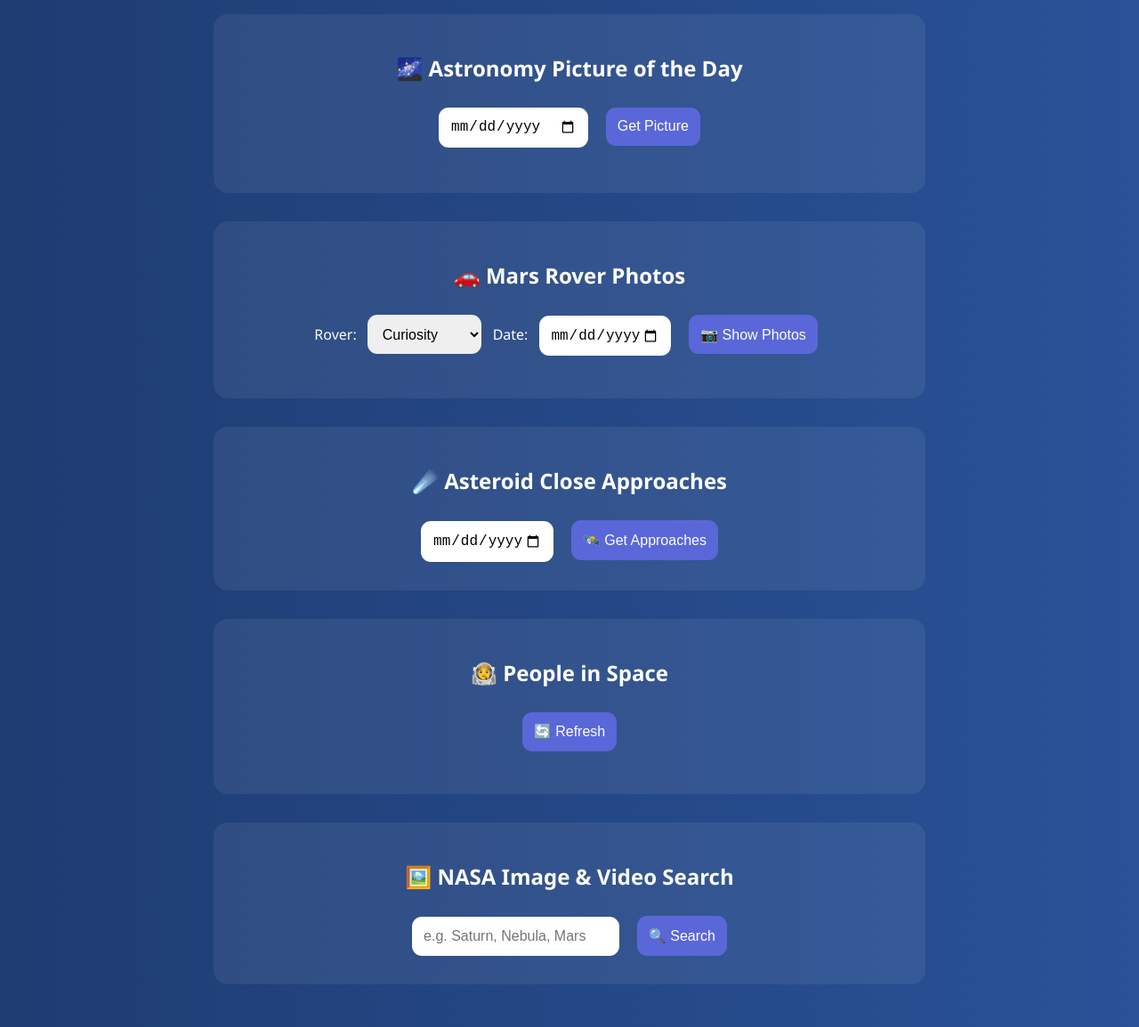
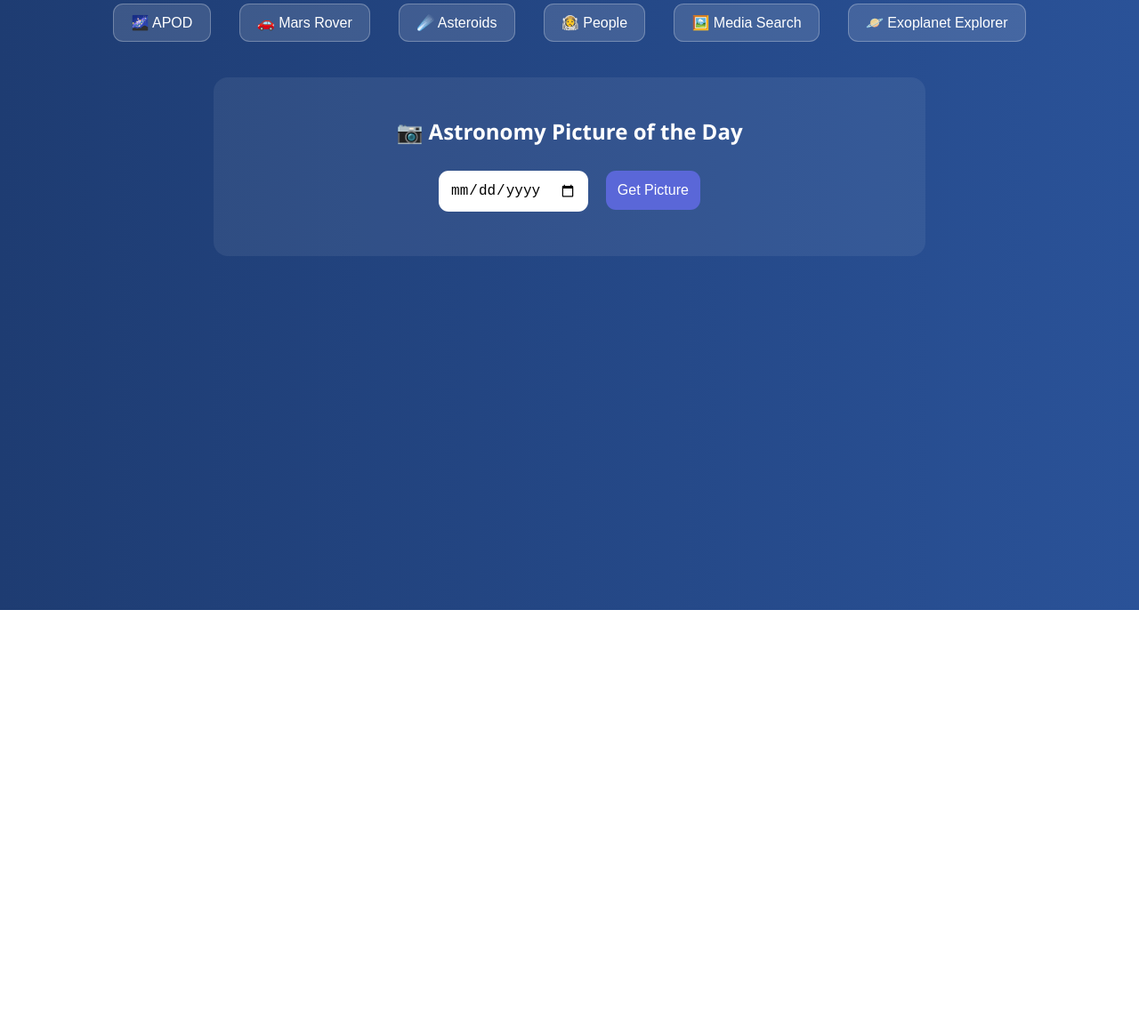
Before and after one commit to StarryExplorers/AstroScope, a plain HTML site: page index.html in a window 1280 px wide. Shown: the part 114-1269 px from the top of the page at 89% size. After the commit the page ends 800 px from the top, so only its background shows below. Drawn offline with Linux system fonts and the light colour scheme.

Commit message:
Update index.html

```diff
--- a/index.html
+++ b/index.html
@@ -10,232 +10,240 @@
   * { box-sizing: border-box; }
   body {
     font-family: 'Segoe UI', sans-serif;
-      margin: 0;
-      padding: 1rem;
+    margin:0; padding:1rem;
     background: linear-gradient(to right, #1e3c72, #2a5298);
-      color: white;
-      text-align: center;
+    color:white; text-align:center;
   }
-    h1 { font-size: 2.5rem; margin-bottom: 1rem; }
+  h1 { font-size:2.4rem; margin-bottom:1rem; }
   section {
-      margin: 2rem auto;
-      padding: 1.5rem;
-      background: #ffffff11;
-      border-radius: 1rem;
-      max-width: 800px;
+    margin:2rem auto; padding:1.5rem;
+    background:#ffffff11; border-radius:1rem;
+    max-width:800px; display:none;
   }
+  section.active { display:block; }
+  input,select,button {
+    padding:.8rem; margin:.5rem;
+    font-size:1rem; border-radius:.7rem; border:none;
+  }
+  button { background:#5a67d8; color:white; cursor:pointer; }
   img {
-      width: 100%;
-      max-width: 600px;
-      border-radius: 1rem;
-      margin-top: 1rem;
+    width:100%; max-width:600px;
+    border-radius:1rem; margin-top:1rem;
   }
-    input, select, button {
-      padding: 0.8rem;
-      margin: 0.5rem;
-      font-size: 1rem;
-      border-radius: 0.7rem;
-      border: none;
+  .gallery img {
+    width:100%; max-width:300px;
+    border-radius:1rem; margin: .5rem;
   }
-    button {
-      background: #5a67d8;
-      color: white;
-      cursor: pointer;
+  .tabs { display:flex; justify-content:center;
+    flex-wrap:wrap; gap:1rem; margin-bottom:1rem;
   }
-    #mars-gallery {
-      display: flex;
-      flex-wrap: wrap;
-      justify-content: center;
-      gap: 1rem;
-      margin-top: 1rem;
-    }
-    #mars-gallery img, #gallery-results img {
-      width: 100%;
-      max-width: 300px;
-      border-radius: 1rem;
+  .tabs button {
+    background:#ffffff22; border:1px solid #ffffff44;
+    color:white; border-radius:.7rem;
+    padding:.7rem 1.2rem;
   }
 </style>
 </head>
 <body>
+
 <h1>🔭 AstroScope</h1>
 
-  <!-- APOD Section -->
+<div class="tabs">
+  <button onclick="switchTab('apod')">🌌 APOD</button>
+  <button onclick="switchTab('mars-rover')">🚗 Mars Rover</button>
+  <button onclick="switchTab('asteroids')">☄️ Asteroids</button>
+  <button onclick="switchTab('people')">👩‍🚀 People</button>
+  <button onclick="switchTab('gallery')">🖼️ Media Search</button>
+  <button onclick="switchTab('exoplanets')">🪐 Exoplanet Explorer</button>
+</div>
+
+<!-- APOD -->
 <section id="apod">
-    <h2>🌌 Astronomy Picture of the Day</h2>
+  <h2>📷 Astronomy Picture of the Day</h2>
   <input type="date" id="apod-date" />
   <button onclick="getAPOD()">Get Picture</button>
-    <div id="apod-result">
+  <div>
     <h3 id="apod-title"></h3>
-      <img id="apod-img" src="" alt="" style="display:none;">
+    <img id="apod-img" src="" style="display:none">
     <p id="apod-desc"></p>
   </div>
 </section>
 
-  <!-- Mars Rover Photos -->
+<!-- Mars -->
 <section id="mars-rover">
   <h2>🚗 Mars Rover Photos</h2>
-    <label for="rover">Rover:</label>
-    <select id="rover">
-      <option value="curiosity">Curiosity</option>
-      <option value="opportunity">Opportunity</option>
-      <option value="spirit">Spirit</option>
-    </select>
-    <label for="mars-date">Date:</label>
+  <select id="rover"><option>curiosity</option><option>opportunity</option><option>spirit</option></select>
   <input type="date" id="mars-date" max="2023-12-31" />
-    <button onclick="getMarsPhotos()">📷 Show Photos</button>
+  <button onclick="getMarsPhotos()">Show Photos</button>
   <div id="mars-gallery"></div>
 </section>
 
-  <!-- Asteroids Section -->
+<!-- Asteroids -->
 <section id="asteroids">
   <h2>☄️ Asteroid Close Approaches</h2>
-    <input type="date" id="asteroid-date" max="2025-12-31">
-    <button onclick="getAsteroids()">🛰️ Get Approaches</button>
+  <input type="date" id="asteroid-date" max="2025-12-31" />
+  <button onclick="getAsteroids()">Get Approaches</button>
   <div id="asteroid-list"></div>
 </section>
 
-  <!-- People in Space -->
+<!-- People -->
 <section id="people">
   <h2>👩‍🚀 People in Space</h2>
-    <button onclick="fetchPeople()">🔄 Refresh</button>
-    <div id="peopleList" style="margin-top: 1rem;"></div>
+  <button onclick="fetchPeople()">Refresh</button>
+  <div id="peopleList"></div>
 </section>
 
-  <!-- NASA Image & Video Gallery -->
-  <section id="nasa-gallery">
+<!-- Gallery -->
+<section id="gallery">
   <h2>🖼️ NASA Image & Video Search</h2>
-    <input type="text" id="gallery-query" placeholder="e.g. Saturn, Nebula, Mars" />
-    <button onclick="searchGallery()">🔍 Search</button>
-    <div id="gallery-results"></div>
+  <input type="text" id="gallery-query" placeholder="e.g. Saturn" />
+  <button onclick="searchGallery()">Search</button>
+  <div id="gallery-results" class="gallery"></div>
+</section>
+
+<!-- Exoplanets -->
+<section id="exoplanets">
+  <h2>🪐 Exoplanet Explorer</h2>
+  <input type="text" id="exo-query" placeholder="e.g. kepler, TRAPPIST-1" />
+  <button onclick="searchExoplanets()">Search Planets</button>
+  <div id="exo-results"></div>
 </section>
 
 <script>
   const API_KEY = "GoahzBndb1f0dDBn6OoWFi8qphcYSbKfD4kN7B6N";
 
+  function switchTab(id) {
+    document.querySelectorAll("section").forEach(s => s.classList.remove("active"));
+    document.getElementById(id).classList.add("active");
+  }
+  switchTab("apod");
+
   async function getAPOD() {
-      const date = document.getElementById("apod-date").value;
-      const url = `https://api.nasa.gov/planetary/apod?api_key=${API_KEY}&date=${date}`;
+    const date=document.getElementById("apod-date").value;
+    const url=`https://api.nasa.gov/planetary/apod?api_key=${API_KEY}&date=${date}`;
     try {
-        const res = await fetch(url);
-        const data = await res.json();
-        document.getElementById("apod-title").textContent = data.title;
-        const img = document.getElementById("apod-img");
-        if (data.media_type === "image") {
-          img.src = data.url;
-          img.style.display = "block";
-        } else {
-          img.style.display = "none";
-        }
-        document.getElementById("apod-desc").textContent = data.explanation;
+      const d=await fetch(url).then(r=>r.json());
+      document.getElementById("apod-title").textContent=d.title;
+      const img=document.getElementById("apod-img");
+      if (d.media_type==="image") { img.src=d.url; img.style.display="block"; }
+      else img.style.display="none";
+      document.getElementById("apod-desc").textContent=d.explanation;
     } catch {
-        document.getElementById("apod-title").textContent = "Error loading APOD.";
-        document.getElementById("apod-desc").textContent = "";
-        document.getElementById("apod-img").style.display = "none";
+      document.getElementById("apod-title").textContent="Error loading APOD.";
     }
   }
 
   async function getMarsPhotos() {
-      const rover = document.getElementById("rover").value;
-      const date = document.getElementById("mars-date").value;
-      const gallery = document.getElementById("mars-gallery");
-      gallery.innerHTML = "Loading...";
-      const url = `https://api.nasa.gov/mars-photos/api/v1/rovers/${rover}/photos?earth_date=${date}&api_key=${API_KEY}`;
+    const rover=document.getElementById("rover").value, date=document.getElementById("mars-date").value, g=document.getElementById("mars-gallery");
+    g.innerHTML="Loading...";
     try {
-        const res = await fetch(url);
-        const data = await res.json();
-        if (data.photos.length === 0) {
-          gallery.innerHTML = "No photos found.";
-          return;
-        }
-        gallery.innerHTML = "";
-        data.photos.slice(0, 10).forEach(photo => {
-          const img = document.createElement("img");
-          img.src = photo.img_src;
-          gallery.appendChild(img);
+      const d=await fetch(`https://api.nasa.gov/mars-photos/api/v1/rovers/${rover}/photos?earth_date=${date}&api_key=${API_KEY}`)
+                  .then(r=>r.json());
+      if (!d.photos.length) return g.innerHTML="No photos found.";
+      g.innerHTML="";
+      d.photos.slice(0,9).forEach(p=>{
+        const i=document.createElement("img");
+        i.src=p.img_src; g.appendChild(i);
       });
     } catch {
-        gallery.innerHTML = "Error fetching photos.";
+      g.innerHTML="Error loading Mars photos.";
     }
   }
 
   async function getAsteroids() {
-      const date = document.getElementById("asteroid-date").value;
-      const list = document.getElementById("asteroid-list");
-      list.innerHTML = "Fetching...";
-      const url = `https://api.nasa.gov/neo/rest/v1/feed?start_date=${date}&end_date=${date}&api_key=${API_KEY}`;
+    const date=document.getElementById("asteroid-date").value, l=document.getElementById("asteroid-list");
+    l.innerHTML="Loading...";
     try {
-        const res = await fetch(url);
-        const data = await res.json();
-        const neos = data.near_earth_objects[date];
-        if (!neos || neos.length === 0) {
-          list.innerHTML = "No asteroids found.";
-          return;
-        }
-        list.innerHTML = "";
-        neos.slice(0, 10).forEach(neo => {
-          const div = document.createElement("div");
-          div.style.margin = "1rem";
-          div.style.background = "#ffffff22";
-          div.style.borderRadius = "1rem";
-          div.style.padding = "1rem";
-          div.innerHTML = `
-            <strong>${neo.name}</strong><br>
-            Diameter: ${neo.estimated_diameter.meters.estimated_diameter_max.toFixed(1)} m<br>
-            Speed: ${parseFloat(neo.close_approach_data[0].relative_velocity.kilometers_per_hour).toFixed(2)} km/h<br>
-            Miss Distance: ${parseFloat(neo.close_approach_data[0].miss_distance.kilometers).toLocaleString()} km<br>
-            Hazardous: ${neo.is_potentially_hazardous_asteroid ? "Yes 😱" : "No 😌"}
+      const d=await fetch(`https://api.nasa.gov/neo/rest/v1/feed?start_date=${date}&end_date=${date}&api_key=${API_KEY}`)
+                    .then(r=>r.json());
+      const neos=d.near_earth_objects[date]||[];
+      if (!neos.length) return l.innerHTML="No asteroids found.";
+      l.innerHTML="";
+      neos.slice(0,9).forEach(n=>{
+        const div=document.createElement("div");
+        div.style= "background:#ffffff22; border-radius:1rem; padding:1rem; margin:1rem 0;";
+        div.innerHTML=`
+          <strong>${n.name}</strong><br>
+          Dia: ${n.estimated_diameter.meters.estimated_diameter_max.toFixed(1)} m<br>
+          Speed: ${parseFloat(n.close_approach_data[0].relative_velocity.kilometers_per_hour).toFixed(2)} km/h<br>
+          Dist: ${parseFloat(n.close_approach_data[0].miss_distance.kilometers).toLocaleString()} km<br>
+          Hazardous: ${n.is_potentially_hazardous_asteroid?"Yes 😱":"No 😌"}
         `;
-          list.appendChild(div);
+        l.appendChild(div);
       });
     } catch {
-        list.innerHTML = "Error loading asteroid data.";
+      l.innerHTML="Error loading asteroids.";
     }
   }
 
   async function fetchPeople() {
-      const list = document.getElementById("peopleList");
-      list.innerHTML = "Loading people...";
+    const l=document.getElementById("peopleList");
+    l.innerHTML="Loading...";
     try {
-        const res = await fetch("https://api.open-notify.org/astros.json");
-        const data = await res.json();
-        list.innerHTML = `${data.number} people are in space:<br><br>`;
-        data.people.forEach(person => {
-          const div = document.createElement("div");
-          div.textContent = `👨‍🚀 ${person.name} (${person.craft})`;
-          list.appendChild(div);
+      const d=await fetch("https://api.open-notify.org/astros.json").then(r=>r.json());
+      l.innerHTML=`${d.number} people are in space:<br>`;
+      d.people.forEach(p=>{
+        const div=document.createElement("div");
+        div.textContent=`👨‍🚀 ${p.name} (${p.craft})`;
+        l.appendChild(div);
       });
     } catch {
-        list.innerHTML = "Error fetching people data.";
+      l.innerHTML="Error loading people.";
     }
   }
 
   async function searchGallery() {
-      const query = document.getElementById("gallery-query").value;
-      const gallery = document.getElementById("gallery-results");
-      if (!query) return;
-      gallery.innerHTML = "Searching...";
+    const q=document.getElementById("gallery-query").value.trim();
+    const g=document.getElementById("gallery-results");
+    if(!q) return;
+    g.innerHTML="Searching...";
     try {
-        const res = await fetch(`https://images-api.nasa.gov/search?q=${encodeURIComponent(query)}&media_type=image`);
-        const data = await res.json();
-        const items = data.collection.items.slice(0, 10);
-        if (items.length === 0) {
-          gallery.innerHTML = "No results found.";
-          return;
-        }
-        gallery.innerHTML = "";
-        items.forEach(item => {
-          const img = document.createElement("img");
-          img.src = item.links[0].href;
-          gallery.appendChild(img);
+      const d=await fetch(`https://images-api.nasa.gov/search?q=${encodeURIComponent(q)}&media_type=image`)
+                   .then(r=>r.json());
+      const items=d.collection.items.slice(0,9);
+      if(!items.length) return g.innerHTML="No results.";
+      g.innerHTML="";
+      items.forEach(item=>{
+        const img=document.createElement("img");
+        img.src=item.links[0].href;
+        img.alt=item.data[0].title;
+        g.appendChild(img);
       });
     } catch {
-        gallery.innerHTML = "Error searching NASA images.";
+      g.innerHTML="Error searching media.";
     }
   }
 
-    if ('serviceWorker' in navigator) {
-      navigator.serviceWorker.register('service-worker.js');
+  // 🌠 Exoplanet Explorer
+  async function searchExoplanets() {
+    const q=document.getElementById("exo-query").value.trim();
+    const r=document.getElementById("exo-results");
+    if(!q) return;
+    r.innerHTML="Searching...";
+    try {
+      const url=`https://www.astropical.space/api-exo.php?which=name&limit=${encodeURIComponent(q)}&format=json`;
+      const data=await fetch(url).then(r=>r.json());
+      if (!data.length) return r.innerHTML="No planets found.";
+      r.innerHTML="";
+      data.forEach(p=>{
+        const div=document.createElement("div");
+        div.style="background:#ffffff22; padding:1rem; border-radius:1rem; margin:1rem 0;";
+        div.innerHTML=`
+          <strong>${p.name}</strong><br>
+          Mass: ${p["mass [J]"]} MJ<br>
+          Radius: ${p["radius [xJ]"]} RJ<br>
+          Distance: ${p["distance [psc]"]} pc<br>
+          Period: ${p["period [days]"]} d
+        `;
+        r.appendChild(div);
+      });
+    } catch {
+      r.innerHTML="Error loading exoplanets.";
     }
+  }
+
+  if ('serviceWorker' in navigator) navigator.serviceWorker.register('service-worker.js');
 </script>
+
 </body>
 </html>
```
Lines whose indentation alone changed are shown as unchanged.
